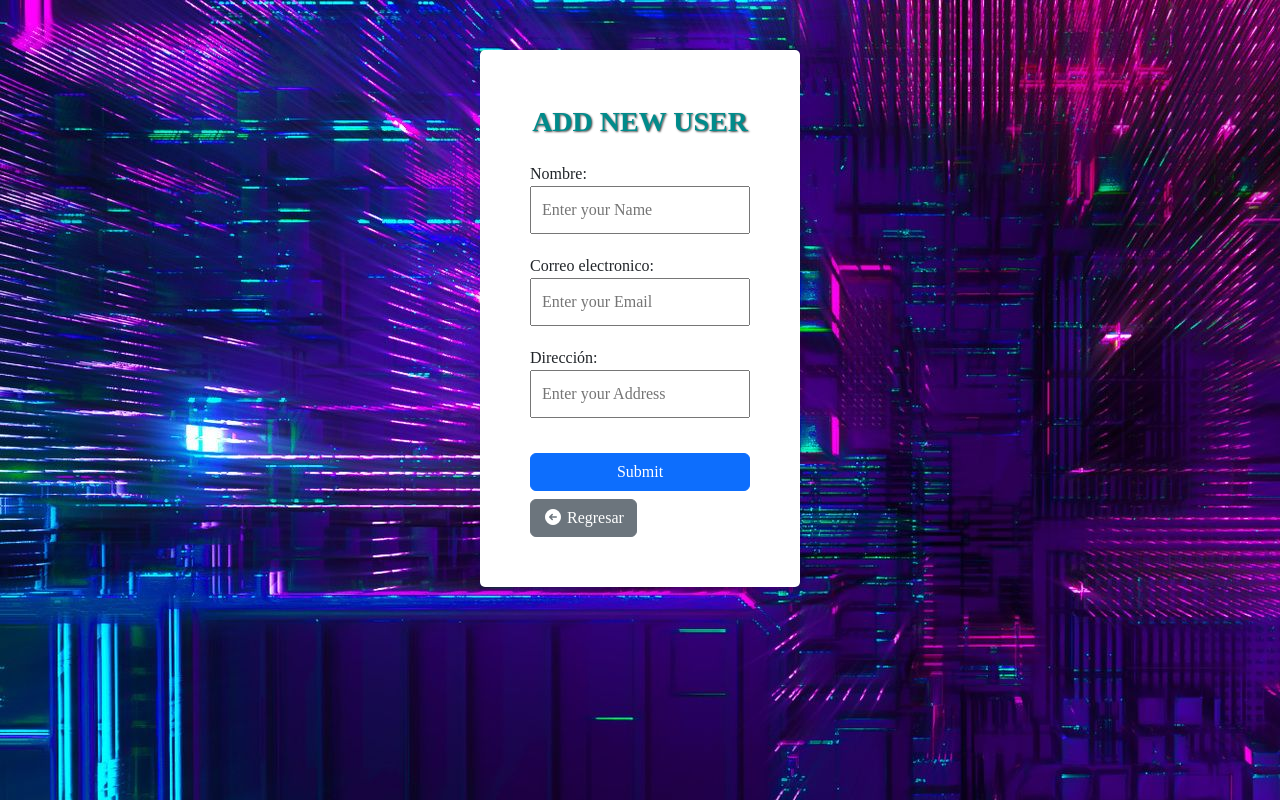
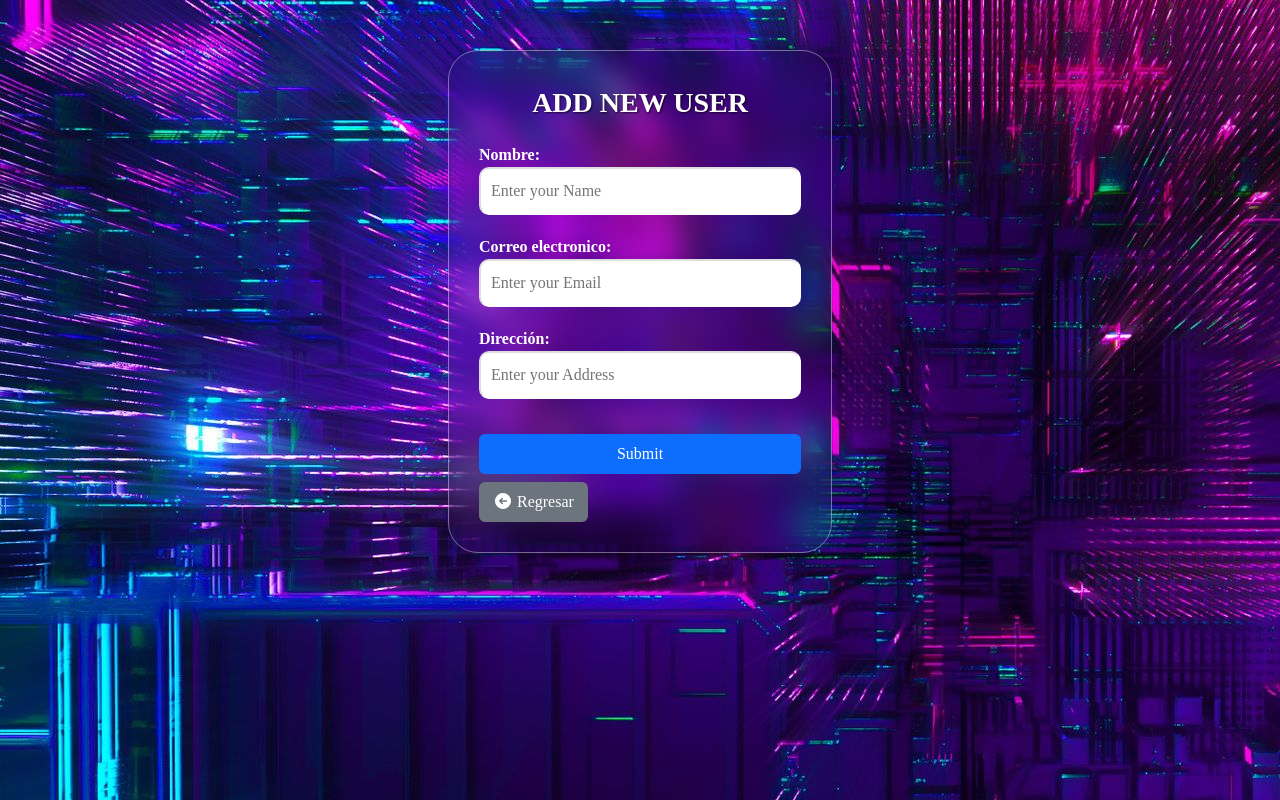
Before and after one commit to alps2005/SE2FP, a React (Create React App) app in the folder client/: page /addNewUser in a window 1280 px wide. Built offline with nearby package versions, Linux system fonts and the light colour scheme.

Commit message:
style for the add user form

```diff
--- a/client/src/addUser/adduser.css
+++ b/client/src/addUser/adduser.css
@@ -1,11 +1,14 @@
 .addUser {
-    background-color: white;
-    width: 25%;
+  width: 30%;
   margin: 50px auto;
-    padding: 50px;
-    border-radius: 5px;
-    box-shadow: 1px 1px 8px rgba(0, 0, 0, 0.065);
+  display: block;
+  backdrop-filter: blur(15px);
+  border: 1px solid rgba(255, 255, 255, 0.4);
+  padding: 30px;
+  border-radius: 30px;
+  box-shadow: 2px 2px 8px rgba(0, 0, 0, 0.065);
 }
+
 .addUserForm .inputGroup {
   width: 100%;
   display: flex;
@@ -14,20 +17,30 @@
 
 .addUserForm .inputGroup label {
   margin-top: 15px;
+  font-weight: bold;
+  color: rgb(255, 255, 255);
 }
 
 .addUserForm .inputGroup input {
   margin-bottom: 5px;
+  border-radius: 10px;
+  border-color: rgba(255, 255, 255, 0.4);
   padding: 10px;
 }
+
 .addUserForm .inputGroup button {
   margin-top: 30px;
 }
+
 .addUser h3 {
   margin-top: 5px;
   text-align: center;
   font-weight: bold;
-    color: darkcyan;
+  color: rgb(255, 255, 255);
   text-transform: uppercase;
   text-shadow: 1px 1px 2px rgba(0, 0, 0, 0.7);
 }
+
+.btn {
+  border-width: 2px;
+}
```
Lines whose indentation alone changed are shown as unchanged.
